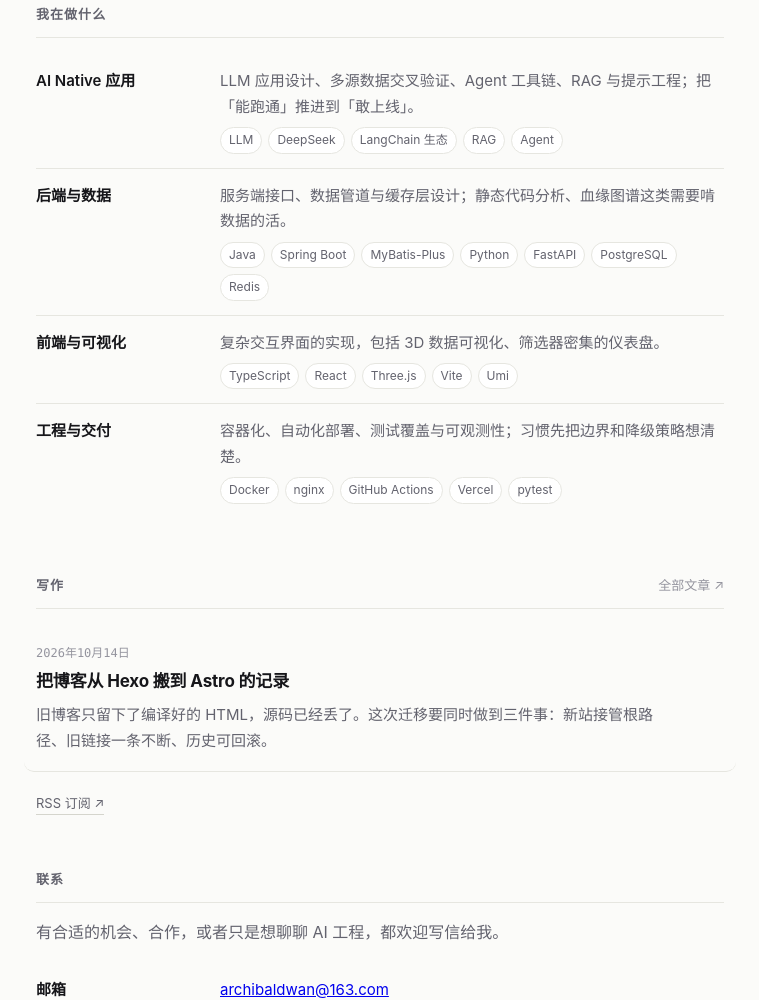
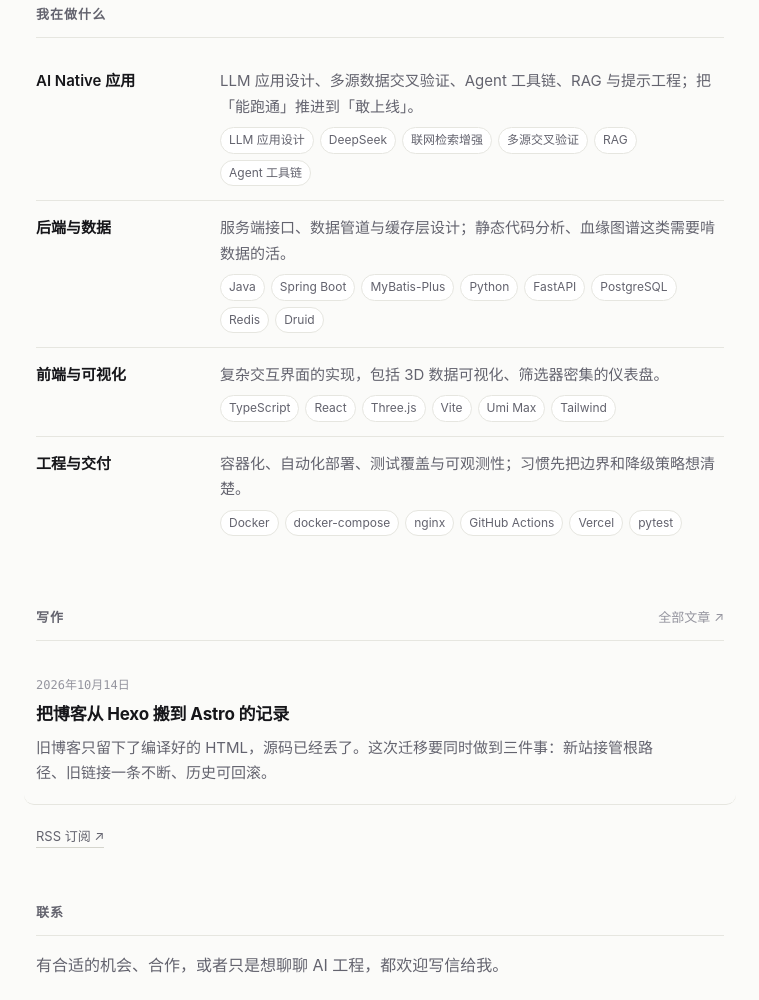
Before and after one commit to archibald-nice/archibald-nice.github.io, an Astro site: page / in a window 1280 px wide. Shown: the part 1397-2397 px from the top of the page, without its empty margins (260-1019 px from the left). Built offline with nearby package versions, Linux system fonts and the light colour scheme; Astro itself is replaced by a stand-in of ours.

Commit message:
content: 统一技能标签（首页与关于页逐项一致）并更换站点图标
技能标签
- 移除 LangChain 生态：GitHub 代码搜索在你全部仓库中「无任何匹配」，
  与刚移除的 Dubbo / JSqlParser 属同一类无佐证声明；
  且它只出现在首页中文标签里，英文那栏写的是 Prompting，两处不一致
- 以「站内有公开项目佐证」为准统一首页 chips 与关于页技术栈：
  现在中英各 4 组、项与顺序完全相同（AI / 后端与数据 / 前端与可视化 / 工程与交付）
- 补齐仅在单侧出现的项：Druid(nexmark-server 依赖)、Tailwind(SiliconRiver/
  nexmark-portal/mind-card)、Umi Max(mind-card)、docker-compose、联网检索增强
  (SiliconRiver src/analysis/brave_search.py)、多源交叉验证
- 已按依赖清单逐个核实佐证；Tailwind/Three.js/FastAPI/pytest 等此前 PATH 匹配
  查不到，是因为它们是依赖名只存在于 requirements.txt / package.json 内容里

站点图标
- 原 favicon 是 Hexo Stellar 主题的默认图标（nobodyface），已替换为
  按站点主色 #2b5cd9 生成的字母标：favicon.svg + favicon.png(48) + apple-touch-icon.png(180)
- 同步更新 Base.astro 与 public/admin/index.html 的引用

验证：22 个 HTML / 354 条内部链接 / 断链 0；中英各 4 组标签与关于页逐项一致

```diff
--- a/src/content/pages/about-en.md
+++ b/src/content/pages/about-en.md
@@ -32,13 +32,13 @@ So my projects are mostly built around those questions:
 
 ## Stack
 
+**AI-native** — LLM application design, DeepSeek, Web-augmented retrieval, Multi-source cross-validation, RAG, Agent tooling
+
 **Backend & data** — Java, Spring Boot, MyBatis-Plus, Python, FastAPI, PostgreSQL, Redis, Druid
 
-**Frontend** — TypeScript, React, Three.js, Vite, Umi Max, Tailwind
+**Frontend & visualization** — TypeScript, React, Three.js, Vite, Umi Max, Tailwind
 
-**AI** — LLM application design, DeepSeek, RAG, agent tooling, multi-source cross-validation, prompt engineering
-
-**Engineering** — Docker, docker-compose, nginx, GitHub Actions, Vercel, pytest
+**Engineering & delivery** — Docker, docker-compose, nginx, GitHub Actions, Vercel, pytest
 
 ## On what isn't open source
 
--- a/src/content/pages/about-zh.md
+++ b/src/content/pages/about-zh.md
@@ -32,13 +32,13 @@ lang: zh
 
 ## 技术栈
 
+**AI Native** — LLM 应用设计、DeepSeek、联网检索增强、多源交叉验证、RAG、Agent 工具链
+
 **后端与数据** — Java、Spring Boot、MyBatis-Plus、Python、FastAPI、PostgreSQL、Redis、Druid
 
-**前端** — TypeScript、React、Three.js、Vite、Umi Max、Tailwind
+**前端与可视化** — TypeScript、React、Three.js、Vite、Umi Max、Tailwind
 
-**AI** — LLM 应用设计、DeepSeek、RAG、Agent 工具链、多源交叉验证、提示工程
-
-**工程** — Docker、docker-compose、nginx、GitHub Actions、Vercel、pytest
+**工程与交付** — Docker、docker-compose、nginx、GitHub Actions、Vercel、pytest
 
 ## 关于没开源的部分
 
--- a/src/i18n/ui.ts
+++ b/src/i18n/ui.ts
@@ -80,22 +80,22 @@ export const ui = {
       {
         area: 'AI Native 应用',
         desc: 'LLM 应用设计、多源数据交叉验证、Agent 工具链、RAG 与提示工程；把「能跑通」推进到「敢上线」。',
-        chips: ['LLM', 'DeepSeek', 'LangChain 生态', 'RAG', 'Agent'],
+        chips: ['LLM 应用设计', 'DeepSeek', '联网检索增强', '多源交叉验证', 'RAG', 'Agent 工具链'],
       },
       {
         area: '后端与数据',
         desc: '服务端接口、数据管道与缓存层设计；静态代码分析、血缘图谱这类需要啃数据的活。',
-        chips: ['Java', 'Spring Boot', 'MyBatis-Plus', 'Python', 'FastAPI', 'PostgreSQL', 'Redis'],
+        chips: ['Java', 'Spring Boot', 'MyBatis-Plus', 'Python', 'FastAPI', 'PostgreSQL', 'Redis', 'Druid'],
       },
       {
         area: '前端与可视化',
         desc: '复杂交互界面的实现，包括 3D 数据可视化、筛选器密集的仪表盘。',
-        chips: ['TypeScript', 'React', 'Three.js', 'Vite', 'Umi'],
+        chips: ['TypeScript', 'React', 'Three.js', 'Vite', 'Umi Max', 'Tailwind'],
       },
       {
         area: '工程与交付',
         desc: '容器化、自动化部署、测试覆盖与可观测性；习惯先把边界和降级策略想清楚。',
-        chips: ['Docker', 'nginx', 'GitHub Actions', 'Vercel', 'pytest'],
+        chips: ['Docker', 'docker-compose', 'nginx', 'GitHub Actions', 'Vercel', 'pytest'],
       },
     ],
 
@@ -202,22 +202,22 @@ export const ui = {
       {
         area: 'AI-native apps',
         desc: 'LLM application design, cross-validating multiple data sources, agent tooling, RAG and prompt engineering — pushing past “it runs” to “it can ship”.',
-        chips: ['LLM', 'DeepSeek', 'RAG', 'Agent', 'Prompting'],
+        chips: ['LLM application design', 'DeepSeek', 'Web-augmented retrieval', 'Multi-source cross-validation', 'RAG', 'Agent tooling'],
       },
       {
         area: 'Backend & data',
         desc: 'Service APIs, data pipelines and caching layers; the kind of work that means chewing through data, static analysis and lineage graphs.',
-        chips: ['Java', 'Spring Boot', 'MyBatis-Plus', 'Python', 'FastAPI', 'PostgreSQL', 'Redis'],
+        chips: ['Java', 'Spring Boot', 'MyBatis-Plus', 'Python', 'FastAPI', 'PostgreSQL', 'Redis', 'Druid'],
       },
       {
         area: 'Frontend & visualization',
         desc: 'Building interfaces with real complexity, including 3D data visualization and filter-heavy dashboards.',
-        chips: ['TypeScript', 'React', 'Three.js', 'Vite', 'Umi'],
+        chips: ['TypeScript', 'React', 'Three.js', 'Vite', 'Umi Max', 'Tailwind'],
       },
       {
         area: 'Engineering & delivery',
         desc: 'Containers, automated deploys, test coverage and observability; I like to know the boundaries and the degradation path before writing the happy path.',
-        chips: ['Docker', 'nginx', 'GitHub Actions', 'Vercel', 'pytest'],
+        chips: ['Docker', 'docker-compose', 'nginx', 'GitHub Actions', 'Vercel', 'pytest'],
       },
     ],
 
--- a/src/layouts/Base.astro
+++ b/src/layouts/Base.astro
@@ -49,7 +49,9 @@ const navItems = [
     <meta name="twitter:card" content="summary" />
     <meta name="author" content={`${SITE.name} (${SITE.latin})`} />
 
-    <link rel="icon" href="/favicon.png" />
+    <link rel="icon" href="/favicon.svg" type="image/svg+xml" />
+    <link rel="icon" href="/favicon.png" sizes="48x48" />
+    <link rel="apple-touch-icon" href="/apple-touch-icon.png" />
     <meta name="theme-color" content={lang === 'zh' ? '#fbfbf9' : '#fbfbf9'} media="(prefers-color-scheme: light)" />
     <meta name="theme-color" content="#0b0b0d" media="(prefers-color-scheme: dark)" />
 
```
Also changed, not shown: public/admin/index.html (+1 -1 lines), public/apple-touch-icon.png (added), public/favicon.png, public/favicon.svg (added).
